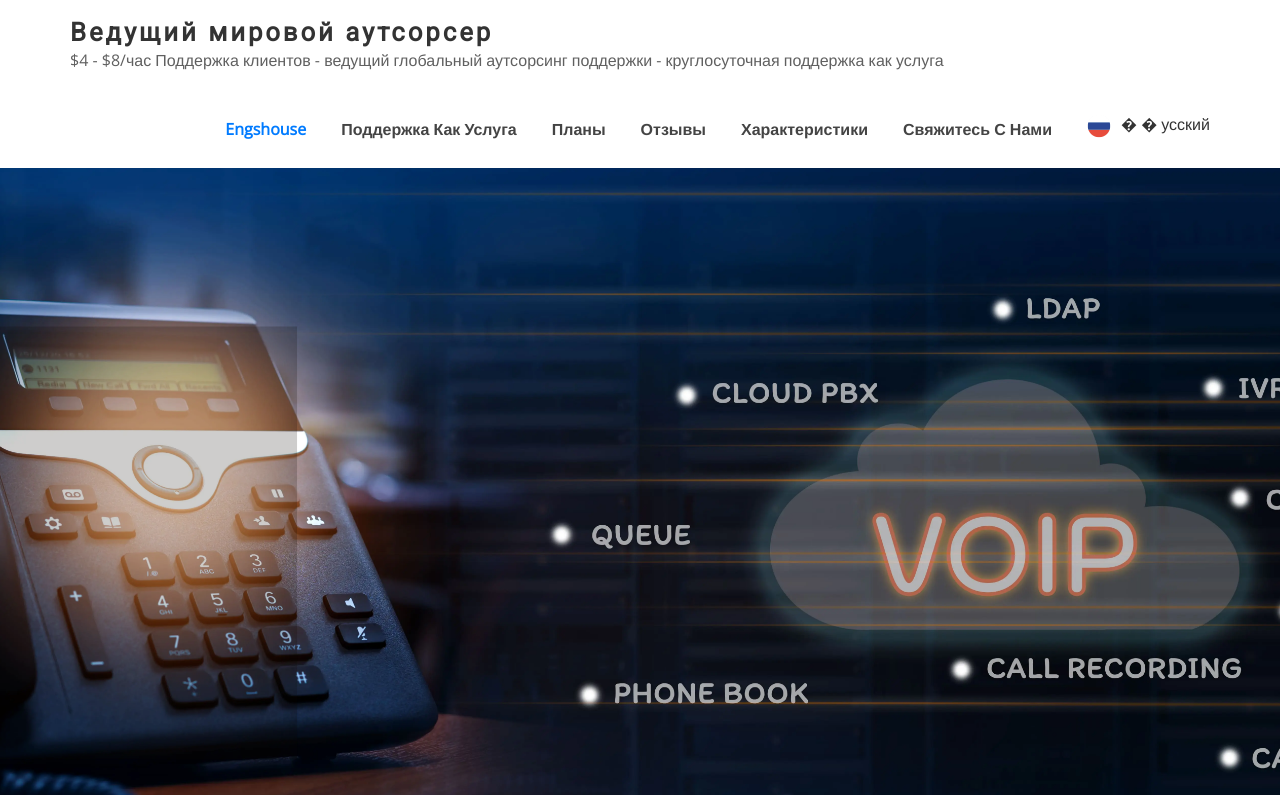
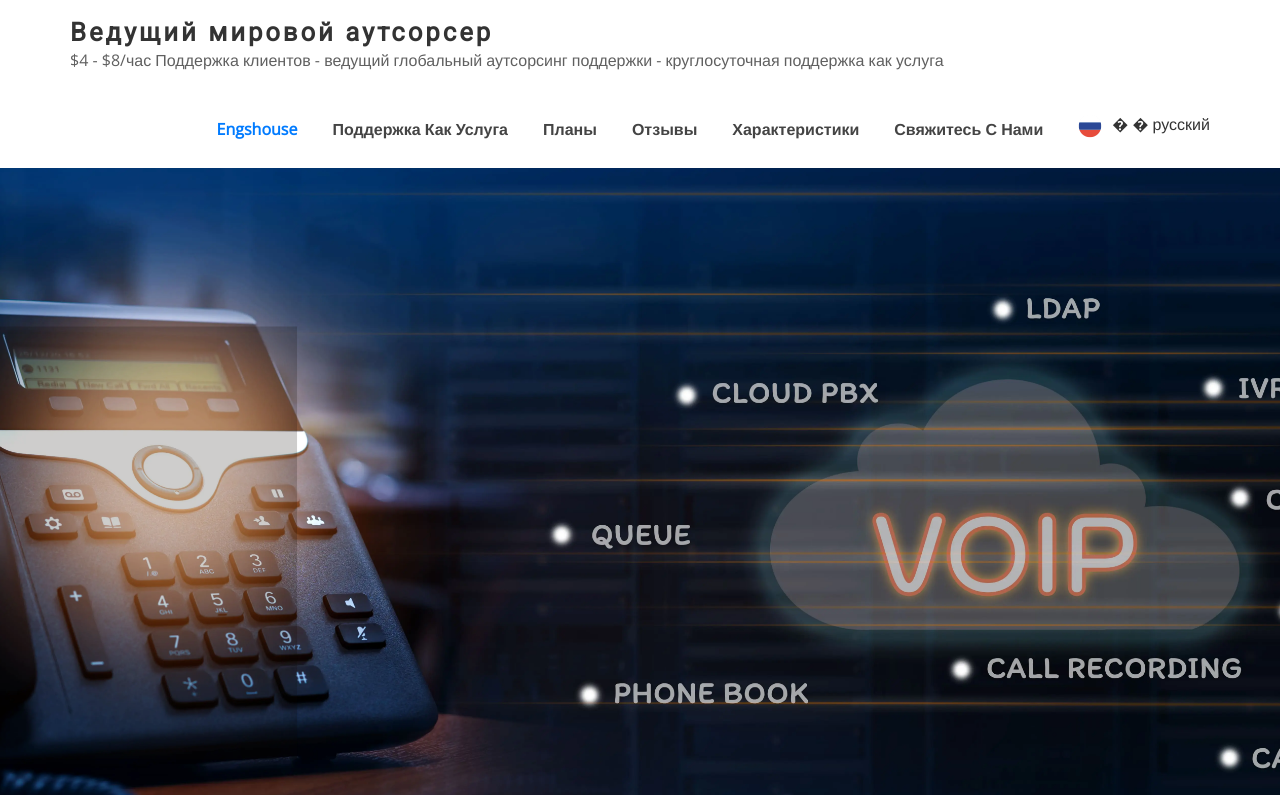
Before and after one commit to reffaeli/engsrus, a plain HTML site: page index.html in a window 1280 px wide. Shown: the top 795 px of the page. Drawn offline with nearby package versions, Linux system fonts and the light colour scheme; a web font is replaced by a local one.

Commit message:
Update index.html

```diff
--- a/index.html
+++ b/index.html
@@ -595,7 +595,7 @@ h6 { font-family: Roboto !important; }
 <li id="menu-item-99" class="menu-item menu-item-type-custom menu-item-object-custom menu-item-99"><a class="nav-link" href="#theme-testimonial">Отзывы</a></li>
 <li id="menu-item-100" class="menu-item menu-item-type-custom menu-item-object-custom menu-item-100"><a class="nav-link" href="#text-1">Характеристики</a></li>
 <li id="menu-item-125" class="menu-item menu-item-type-custom menu-item-object-custom menu-item-125"><a class="nav-link" href="#block-56">Свяжитесь с нами</a></li>
-<li id="menu-item-124" class="weglot-parent-menu-item weglot-lang menu-item-weglot weglot-language weglot-flags flag-3 ru menu-item menu-item-type-custom menu-item-object-custom menu-item-has-children menu-item-124 dropdown"><a href="#weglot_switcher" data-toggle="dropdown" class="dropdown-toggle" data-wg-notranslate=""><span class="glyphicon �&nbsp;усский"></span>�&nbsp;�&nbsp;усский </a>
+<li id="menu-item-124" class="weglot-parent-menu-item weglot-lang menu-item-weglot weglot-language weglot-flags flag-3 ru menu-item menu-item-type-custom menu-item-object-custom menu-item-has-children menu-item-124 dropdown"><a href="#weglot_switcher" data-toggle="dropdown" class="dropdown-toggle" data-wg-notranslate=""><span class="glyphicon �&nbsp;русский"></span>�&nbsp;�&nbsp;русский </a>
 <ul role="menu" class="dropdown-menu">
 	<li id="menu-item-weglot-124-en" class="weglot-lang menu-item-weglot weglot-language weglot-flags flag-3 weglot-en en menu-item menu-item-type-custom menu-item-object-custom menu-item-weglot-124-en"><a href="https://engshouse.com/?wg-choose-original=true" data-wg-notranslate=""><span class="glyphicon English"></span>�&nbsp;English</a></li>
 </ul>
```
